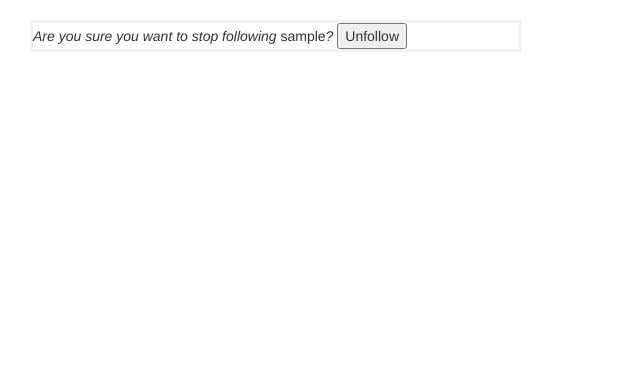
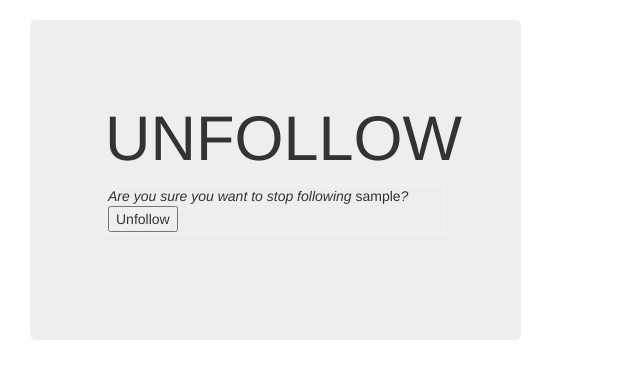
Before and after one commit to AllanPetrie/humans_of_hive_project, a Django app: a page that uses templates/humans_of_hive/remove_follower.html in a window 1280 px wide. Shown: the part 101-480 px from the top of the page, without its empty margins (0-640 px from the left). Run offline with Django 3.2, Linux system fonts and the light colour scheme; a user stored in the database is signed in; tables that the repository leaves empty hold one stand-in row (values such as "Sample post"); some libraries are stand-ins or nearby versions.

Commit message:
21:25 27/03/2018 Marija

```diff
--- a/templates/humans_of_hive/add_follower.html
+++ b/templates/humans_of_hive/add_follower.html
@@ -6,6 +6,9 @@
 {% endblock %}
 
 {% block body_block %}
+  <div class="jumbotron">
+    <div class="container">
+        <h1 class="display-3">Follow</h1>
         {% if not followee_username == request.user.username %}
         {% if errors %}<p>{{ errors|join:", " }}</p>{% endif %}
         <form method="post">
@@ -15,4 +18,7 @@
         <input type="submit" value="Follow" />
         </form>
        {% endif %}
+      <hr />
+    </div>
+  </div>
 {% endblock %}
--- a/templates/humans_of_hive/remove_follower.html
+++ b/templates/humans_of_hive/remove_follower.html
@@ -6,6 +6,9 @@
 {% endblock %}
 
 {% block body_block %}
+  <div class="jumbotron">
+    <div class="container">
+      <h1 class="display-3">Unfollow</h1>
       {% if not followee_username == request.user.username %}
         {% if errors %}<p>{{ errors|join:", " }}</p>{% endif %}
         <form method="post">
@@ -15,4 +18,7 @@
         <input type="submit" value="Unfollow" />
         </form>
        {% endif %}
+      <hr />
+    </div>
+  </div>
 {% endblock %}
--- a/templates/humans_of_hive/view_post.html
+++ b/templates/humans_of_hive/view_post.html
@@ -32,7 +32,7 @@
     </div>
   </div>
 
-  <!--Upvote/Downvote buttons -->
+  <!--Upvote button -->
     <div>
       Points: <strong id="point_count">{{ post.points }}</strong>
       {% if request.user.is_authenticated %}
```
Lines whose indentation alone changed are shown as unchanged.
